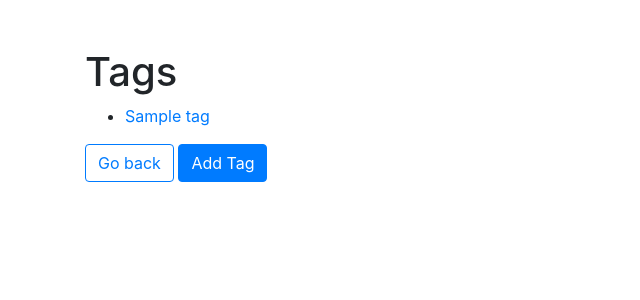
After one commit to stgibson/flask-blogly-part3, a Flask app: page /tags in a window 1280 px wide. The commit adds this page. Shown: the top 300 px of the page, without its empty margins (0-640 px from the left). Run offline with Flask 2, Linux system fonts and the light colour scheme; tables that the repository leaves empty hold one stand-in row (values such as "Sample post").

Commit message:
Created tag listing page and link to it from home. Created templates/tags.html, added link to it in templates/home.html, and added route for it by adding show_tag_list() in app.py.

```diff
--- a/app.py
+++ b/app.py
@@ -2,7 +2,7 @@
 
 from flask import Flask, render_template, redirect, request, flash
 from flask_debugtoolbar import DebugToolbarExtension
-from models import db, connect_db, User, Post
+from models import db, connect_db, User, Post, Tag, PostTag
 from sqlalchemy import desc
 
 app = Flask(__name__)
@@ -248,3 +248,14 @@ def delete_post(post_id):
     db.session.commit()
 
     return redirect(f"/users/{user.id}")
+
+@app.route("/tags")
+def show_tag_list():
+    """
+        Shows list of tags with a link back to the home page and a link to add
+        a new tag
+        rtype: str
+    """
+    tags = Tag.query.all()
+
+    return render_template("tags.html", tags=tags)
--- a/templates/home.html
+++ b/templates/home.html
@@ -12,4 +12,5 @@
     </div>
   {% endfor %}
   <a class="btn btn-primary mt-5" href="/users">Go To User Listing</a>
+  <a class="btn btn-primary mt-5" href="/tags">Go To Tag Listing</a>
 {% endblock %}
--- /dev/null
+++ b/templates/tags.html
@@ -0,0 +1,16 @@
+{% extends "base.html" %}
+
+{% block title %}Tag Listing{% endblock %}
+
+{% block content %}
+  <h1>Tags</h1>
+  <ul>
+    {% for tag in tags %}
+      <li>
+        <a href="/tags/{{tag.id}}">{{tag.name}}</a>
+      </li>
+    {% endfor %}
+  </ul>
+  <a class="btn btn-outline-primary" href="/">Go back</a>
+  <a class="btn btn-primary" href="/tags/new">Add Tag</a>
+{% endblock %}
```
